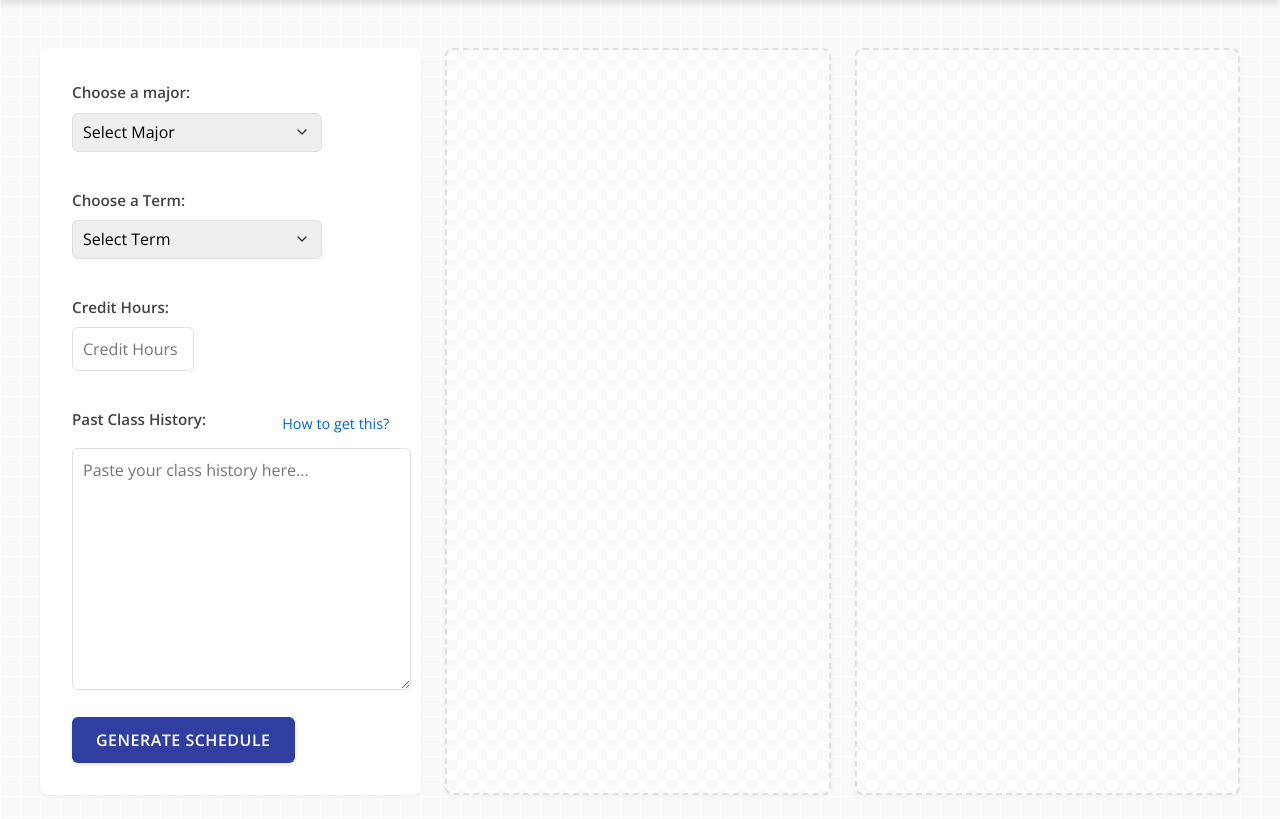
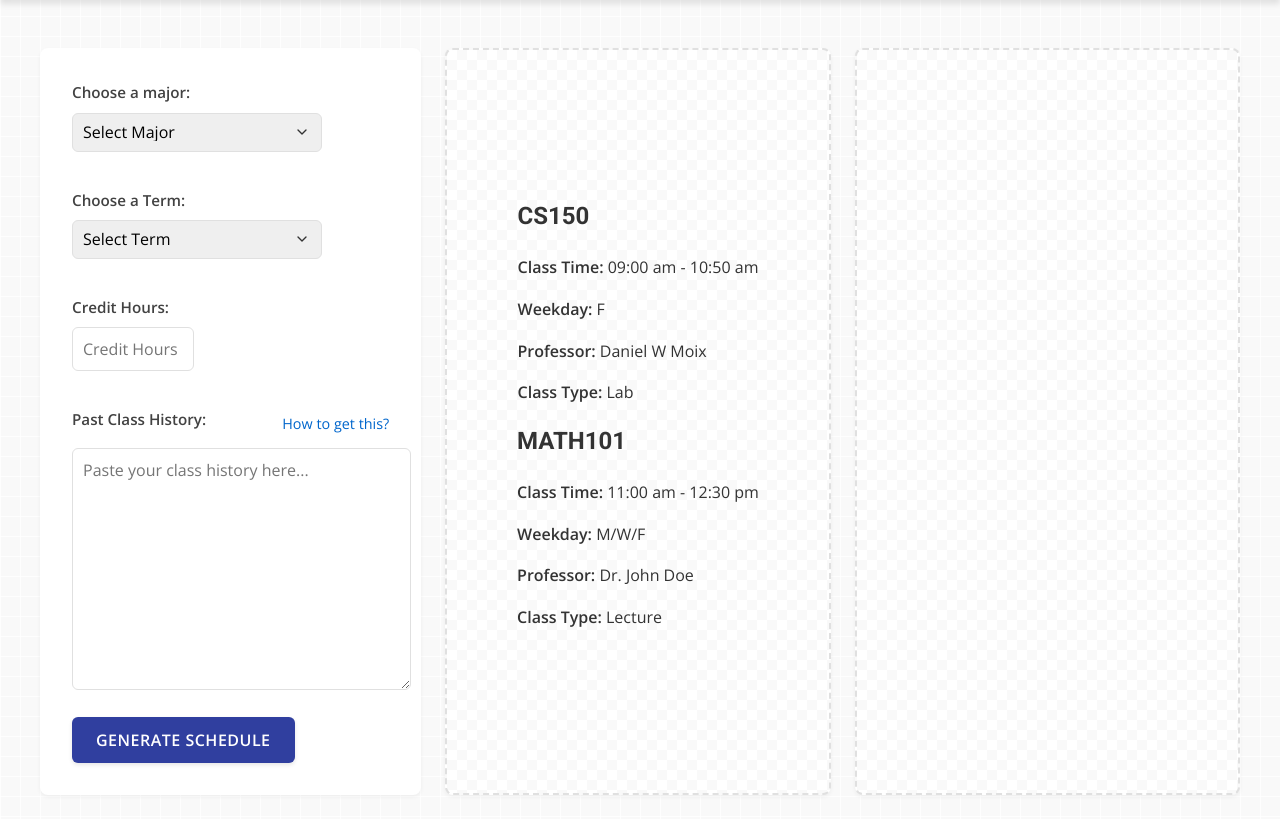
Before and after one commit to SavitTumuluri/DrexelClassesToRateMyProfessor, a Flask app: page / in a window 1280 px wide. Shown: the part 104-923 px from the top of the page. Run offline with Flask 3, Linux system fonts and the light colour scheme; parts of the project's set-up code (start-up, migrations or seed data) failed here and were passed over.

Commit message:
classes display for the user

```diff
--- a/app/app.py
+++ b/app/app.py
@@ -2,7 +2,23 @@ from flask import *
 from transcriptParser import parse_transcipts
 
 app = Flask(__name__)
+
+#classes is an array of dictionary (str:str) one dict = one class
+classes = [{"course_code": "CS150",
+           "ClassTime": "09:00 am - 10:50 am",
+           "WeekDay": "F",
+           "Professor": "Daniel W Moix",
+           "ClassType": "Lab"},
+    {
+        "course_code": "MATH101",
+        "ClassTime": "11:00 am - 12:30 pm",
+        "WeekDay": "M/W/F",
+        "Professor": "Dr. John Doe",
+        "ClassType": "Lecture"
+    }]
+
 @app.route('/', methods=['GET', 'POST'])
+
 def home():
     result = None
 
@@ -10,7 +26,7 @@ def home():
         user_transcript = request.form['class-history']
         result = parse_transcipts(user_transcript)
 
-    return render_template('index.html', result = result)
+    return render_template('index.html', result = result, classes=classes)
 
 
 
--- a/app/templates/index.html
+++ b/app/templates/index.html
@@ -64,15 +64,27 @@
         </div>
 
         <div class="center-section">
+            <!--schedule-->
+
+            {% for class in classes %}
+            <div class="class-info">
+                <h2>{{ class['course_code'] }}</h2>
+                <p><strong>Class Time:</strong> {{ class['ClassTime'] }}</p>
+                <p><strong>Weekday:</strong> {{ class['WeekDay'] }}</p>
+                <p><strong>Professor:</strong> {{ class['Professor'] }}</p>
+                <p><strong>Class Type:</strong> {{ class['ClassType'] }}</p>
+            </div>
+            {% endfor %}
         </div>
 
         <div class="right-section">
+            <!--
             {% if result is not none %}
                 <div class="result">
                     <h3>Processing Result:</h3>
                     <p>The class history contains {{ result }} lines.</p>
                 </div>
-            {% endif %}
+            {% endif %} -->
         </div>
 
     </main>
```
